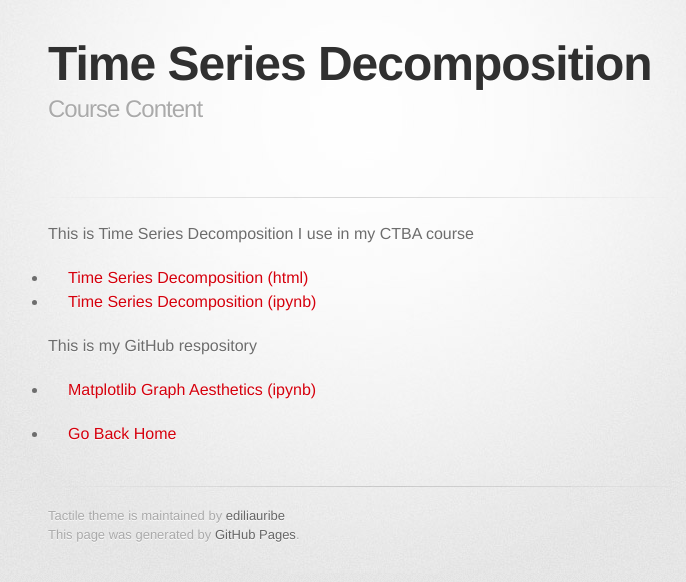
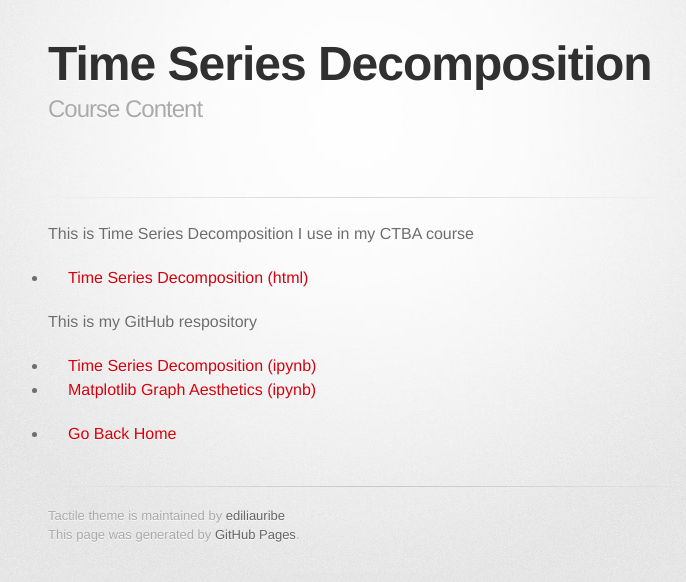
Before and after one commit to ediliauribe/ediliauirbe.github.io, a Jekyll site: the page built from timeseries/index.md, in a window 1280 px wide. Shown: the top 582 px of the page, without its empty margins (282-968 px from the left). Built offline with Jekyll 4.4.1, drawn with Linux system fonts in a browser that asks for light colours; some web fonts are replaced; our own code applies the rules of GitHub Pages for plain Markdown files.

```diff
--- a/timeseries/index.md
+++ b/timeseries/index.md
@@ -4,9 +4,10 @@ description: Course Content
 ---
 This is Time Series Decomposition I use in my CTBA course
 -  [Time Series Decomposition (html)](TimeSeriesDecomposition.html)
--  [Time Series Decomposition (ipynb)](TimeSeriesDecomposition.ipynb)
+
 
 This is my GitHub respository
-- [Matplotlib Graph Aesthetics (ipynb)](MatplotlibGraphAesthetics.ipynb)
+-  [Time Series Decomposition (ipynb)](TimeSeriesDecomposition.ipynb)
+-  [Matplotlib Graph Aesthetics (ipynb)](MatplotlibGraphAesthetics.ipynb)
 
 -  [Go Back Home](https://ediliauribe.github.io/)
```
